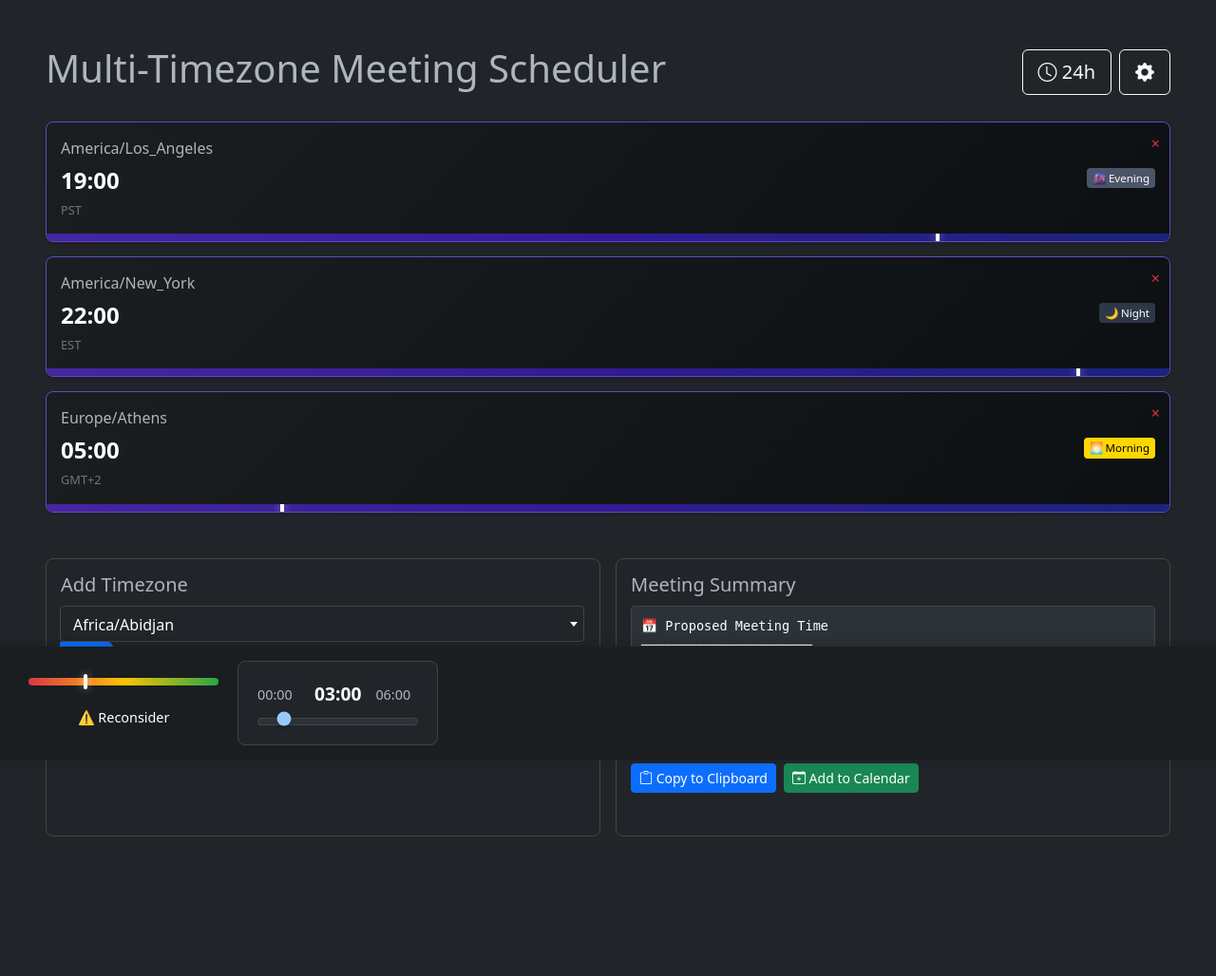
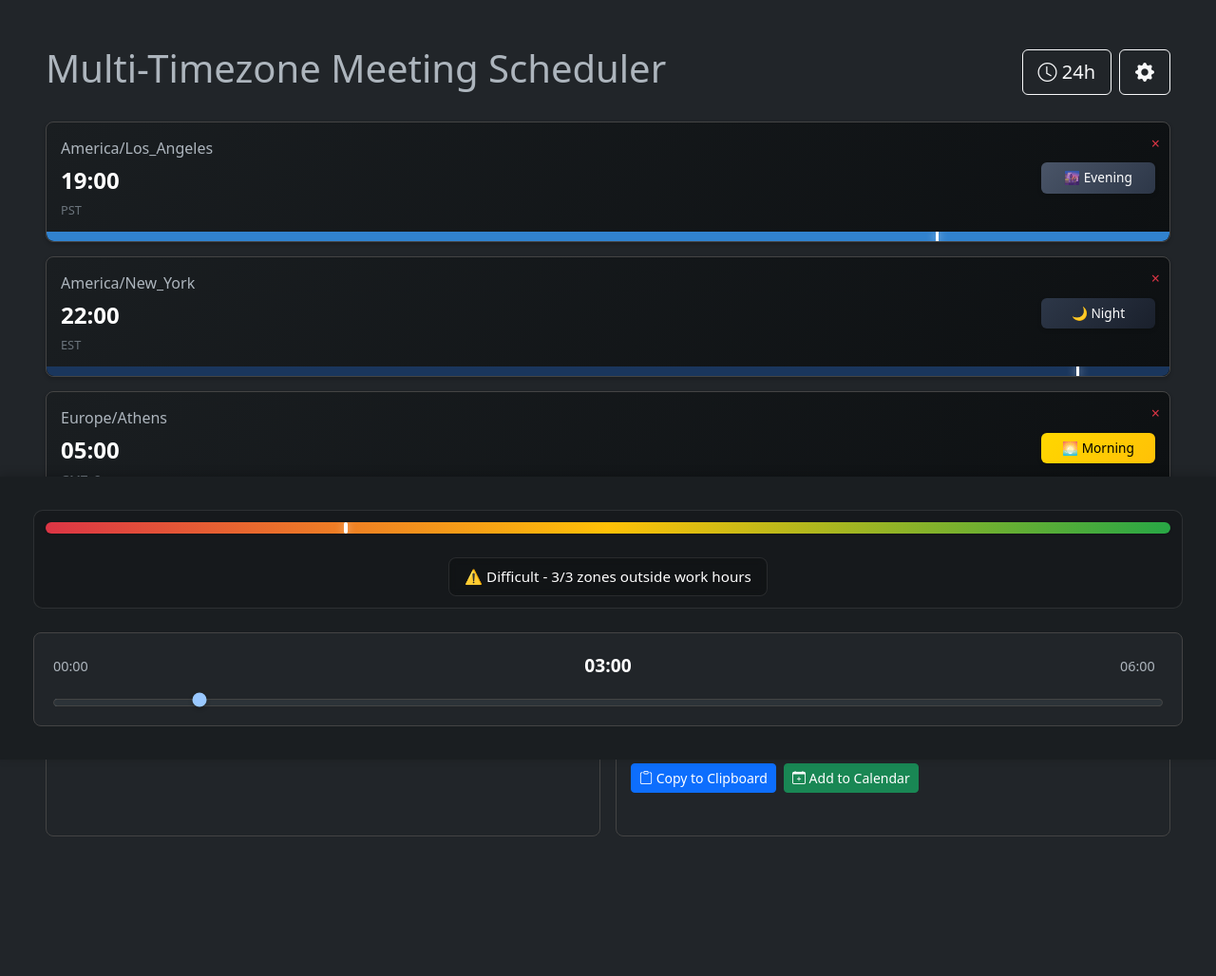
Before and after one commit to graysonchalmers/timezone-scheduler, a Flask app: page / in a window 1280 px wide. Shown: the top 1028 px of the page at 95% size. Run offline with Flask 3, Linux system fonts and the light colour scheme; some libraries are stand-ins or nearby versions.

Commit message:
feat(ui): Dynamic time-based color indicators for progress bars
- Replace gradient with solid colors that change based on hour
- Add smooth transitions between time period colors
- Implement 24-hour color cycle from night blues to day oranges
- Remove separate day/night card styles in favor of unified design

```diff
--- a/static/script.js
+++ b/static/script.js
@@ -1,5 +1,5 @@
 // Time format state
-let use24HourFormat = true;
+let use24HourFormat = JSON.parse(localStorage.getItem('use24HourFormat')) ?? true;
 
 // Default timezones and time constants
 const DEFAULT_TIMEZONES = [
@@ -40,6 +40,9 @@ $(document).ready(function() {
         theme: 'default'
     });
 
+    // Load saved settings
+    loadSettings();
+
     // Set slider to current time
     initializeTimeSlider();
 
@@ -51,8 +54,9 @@ $(document).ready(function() {
     // Initialize time display
     updateTime();
 
-    // Initialize time format toggle
-    document.getElementById('toggleTimeFormat').addEventListener('click', toggleTimeFormat);
+    // Initialize time format toggle button state
+    const formatText = document.querySelector('#toggleTimeFormat .format-text');
+    formatText.textContent = use24HourFormat ? '24h' : '12h';
 });
 
 function toggleTimeFormat() {
@@ -61,6 +65,7 @@ function toggleTimeFormat() {
     formatText.textContent = use24HourFormat ? '24h' : '12h';
     updateAllTimezones();
     updateTime();
+    saveSettings();
 }
 
 function formatTime(dateTime) {
@@ -129,15 +134,11 @@ function addTimezone() {
     const select = document.getElementById('timezoneSelect');
     const timezone = select.value;
 
-    if (selectedTimezones.has(timezone)) {
-        alert('This timezone is already added!');
-        return;
+    if (!selectedTimezones.has(timezone)) {
+        selectedTimezones.add(timezone);
+        addTimezoneCard(timezone);
+        saveSettings();
     }
-
-    selectedTimezones.add(timezone);
-    saveTimezones();
-    addTimezoneCard(timezone);
-    updateAllTimezones();
 }
 
 function addTimezoneCard(timezone) {
@@ -208,36 +209,39 @@ function updateMeetingSummary(baseTime) {
 
 function removeTimezone(timezone) {
     selectedTimezones.delete(timezone);
-    saveTimezones();
-
-    const card = document.getElementById(`timezone-${timezone.replace(/\//g, '-')}`);
+    const card = document.querySelector(`[data-timezone="${timezone}"]`);
     if (card) {
         card.remove();
+        saveSettings();
     }
-    updateAllTimezones();
 }
 
 function resetToDefaults() {
     // Clear existing timezones
     clearAllTimezones();
 
-    // Add default timezones
-    DEFAULT_TIMEZONES.forEach(timezone => {
-        selectedTimezones.add(timezone);
+    // Reset to default timezones
+    selectedTimezones = new Set(DEFAULT_TIMEZONES);
+    selectedTimezones.forEach(timezone => {
         addTimezoneCard(timezone);
     });
 
-    saveTimezones();
+    // Reset time format to 24h
+    use24HourFormat = true;
+    const formatText = document.querySelector('#toggleTimeFormat .format-text');
+    formatText.textContent = '24h';
+
+    // Update displays
     updateAllTimezones();
+    updateTime();
 
-    // Close the modal
-    const modal = bootstrap.Modal.getInstance(document.getElementById('settingsModal'));
-    modal.hide();
+    // Save new defaults
+    saveSettings();
 }
 
 function clearAllTimezones() {
     selectedTimezones.clear();
-    saveTimezones();
+    saveSettings();
 
     const timezoneList = document.getElementById('timezoneList');
     timezoneList.innerHTML = '';
@@ -247,8 +251,20 @@ function clearAllTimezones() {
     modal.hide();
 }
 
-function saveTimezones() {
-    localStorage.setItem('selectedTimezones', JSON.stringify([...selectedTimezones]));
+function saveSettings() {
+    localStorage.setItem('use24HourFormat', JSON.stringify(use24HourFormat));
+    localStorage.setItem('selectedTimezones', JSON.stringify(Array.from(selectedTimezones)));
+}
+
+function loadSettings() {
+    // Time format
+    use24HourFormat = JSON.parse(localStorage.getItem('use24HourFormat')) ?? true;
+
+    // Selected timezones (already handled in initialization)
+    const savedTimezones = JSON.parse(localStorage.getItem('selectedTimezones'));
+    if (savedTimezones) {
+        selectedTimezones = new Set(savedTimezones);
+    }
 }
 
 function isDaytime(hour) {
@@ -256,14 +272,32 @@ function isDaytime(hour) {
 }
 
 function getTimeScore(hour) {
+    // Core business hours get highest score
     if (hour >= BUSINESS_HOURS.START && hour < BUSINESS_HOURS.END) {
-        return 1; // Business hours
-    } else if (hour >= BUSINESS_HOURS.EARLY && hour < BUSINESS_HOURS.START) {
-        return 0.7; // Early but acceptable
-    } else if (hour >= BUSINESS_HOURS.END && hour < BUSINESS_HOURS.LATE) {
-        return 0.7; // Late but acceptable
-    } else {
-        return 0.3; // Outside acceptable hours
+        // Optimal hours (10 AM - 4 PM) get perfect score
+        if (hour >= 10 && hour < 16) {
+            return 1.0;
+        }
+        // Early or late business hours get very good score
+        return 0.9;
+    }
+    // Early morning or early evening hours
+    else if ((hour >= BUSINESS_HOURS.EARLY && hour < BUSINESS_HOURS.START) ||
+             (hour >= BUSINESS_HOURS.END && hour < BUSINESS_HOURS.LATE)) {
+        // More favorable early/late hours
+        if ((hour >= 8 && hour < 9) || (hour >= 17 && hour < 18)) {
+            return 0.75;
+        }
+        // Less favorable early/late hours
+        return 0.6;
+    }
+    // Late evening hours (19-22) get lower score
+    else if (hour >= BUSINESS_HOURS.LATE && hour < 22) {
+        return 0.4;
+    }
+    // Night hours (22-7) get lowest score
+    else {
+        return 0.2;
     }
 }
 
@@ -275,15 +309,23 @@ function updateRecommendation(timeScores) {
     // Update marker position
     marker.style.left = `${avgScore * 100}%`;
 
-    // Update recommendation text
-    if (avgScore > 0.8) {
-        recommendationText.textContent = '✨ Great time!';
+    // Count zones in different time ranges
+    const businessHoursCount = timeScores.filter(score => score >= 0.9).length;
+    const acceptableHoursCount = timeScores.filter(score => score >= 0.6 && score < 0.9).length;
+    const challengingHoursCount = timeScores.filter(score => score < 0.6).length;
+
+    // Generate recommendation text
+    if (avgScore > 0.9) {
+        recommendationText.textContent = '✨ Perfect! Core business hours for all zones';
+    } else if (avgScore > 0.8) {
+        recommendationText.textContent = `✨ Great! Business hours for ${businessHoursCount}/${timeScores.length} zones`;
     } else if (avgScore > 0.6) {
-        recommendationText.textContent = '👍 Good time';
+        recommendationText.textContent = `👍 Good - ${businessHoursCount} business, ${acceptableHoursCount} acceptable`;
     } else if (avgScore > 0.4) {
-        recommendationText.textContent = '😐 Acceptable';
+        const earlyLateCount = acceptableHoursCount;
+        recommendationText.textContent = `😐 Workable - ${earlyLateCount} early/late, ${challengingHoursCount} challenging`;
     } else {
-        recommendationText.textContent = '⚠️ Reconsider';
+        recommendationText.textContent = `⚠️ Difficult - ${challengingHoursCount}/${timeScores.length} zones outside work hours`;
     }
 }
 
@@ -301,7 +343,6 @@ function updateAllTimezones() {
             // Calculate time period and progress
             const timePeriod = getTimePeriod(localHour);
             const dayProgress = calculateDayProgress(localHour, localMinute);
-            const daytime = isDaytime(localHour);
             const timeScore = getTimeScore(localHour);
             timeScores.push(timeScore);
 
@@ -322,12 +363,14 @@ function updateAllTimezones() {
                 periodElement.textContent = `${timePeriod.icon} ${timePeriod.label}`;
                 periodElement.className = `time-period ${timePeriod.label.toLowerCase()}`;
 
-                // Update progress bar with marker
+                // Update progress bar color and marker
+                const timeColor = getTimeColor(localHour);
                 progressBar.style.width = '100%';
+                progressBar.style.background = timeColor;
                 progressBar.innerHTML = `<div class="time-progress-marker" style="left: ${dayProgress}%"></div>`;
 
                 // Update card styling
-                card.className = `timezone-card ${daytime ? 'daytime' : 'nighttime'}`;
+                card.className = 'timezone-card';
             }
         } catch (error) {
             console.error('Error converting time for timezone:', timezone, error);
@@ -351,6 +394,37 @@ function updateAllTimezones() {
     updateMeetingSummary(baseTime);
 }
 
+function getTimeColor(hour) {
+    // Define color stops for each hour (24 colors)
+    const colors = [
+        '#2d3748', // 0:00 (Midnight)
+        '#1a365d', // 1:00
+        '#1a365d', // 2:00
+        '#2b6cb0', // 3:00
+        '#2b6cb0', // 4:00
+        '#4299e1', // 5:00 (Dawn)
+        '#63b3ed', // 6:00
+        '#90cdf4', // 7:00
+        '#fbd38d', // 8:00
+        '#fbd38d', // 9:00
+        '#f6ad55', // 10:00
+        '#ed8936', // 11:00
+        '#dd6b20', // 12:00 (Noon)
+        '#ed8936', // 13:00
+        '#f6ad55', // 14:00
+        '#fbd38d', // 15:00
+        '#90cdf4', // 16:00
+        '#63b3ed', // 17:00
+        '#4299e1', // 18:00
+        '#3182ce', // 19:00
+        '#2b6cb0', // 20:00
+        '#2c5282', // 21:00
+        '#1a365d', // 22:00
+        '#2d3748'  // 23:00
+    ];
+    return colors[hour];
+}
+
 function sortTimezoneCards(baseTime) {
     const timezoneList = document.getElementById('timezoneList');
     const cards = Array.from(timezoneList.children);
@@ -365,6 +439,31 @@ function sortTimezoneCards(baseTime) {
 }
 
 document.getElementById('timeSlider').addEventListener('input', updateTime);
+
+// Add keyboard controls for time adjustment
+document.addEventListener('keydown', function(event) {
+    const slider = document.getElementById('timeSlider');
+    const currentValue = parseInt(slider.value);
+
+    switch(event.key) {
+        case 'ArrowLeft':
+            // Move 15 minutes backward (1 step)
+            if (currentValue > 0) {
+                slider.value = currentValue - 1;
+                updateTime();
+            }
+            event.preventDefault();
+            break;
+        case 'ArrowRight':
+            // Move 15 minutes forward (1 step)
+            if (currentValue < SLIDER_CONFIG.STEPS - 1) {
+                slider.value = currentValue + 1;
+                updateTime();
+            }
+            event.preventDefault();
+            break;
+    }
+});
 
 function copyMeetingSummary() {
     const summaryText = document.getElementById('meetingSummary').textContent;
--- a/static/style.css
+++ b/static/style.css
@@ -10,14 +10,15 @@
     overflow: hidden;
 }
 
-.timezone-card.daytime {
-    background: linear-gradient(135deg, #2c3338 0%, #1a1e21 100%);
-    border-color: #4a90e2;
+.timezone-card {
+    background: linear-gradient(135deg, #1a1e21 0%, #0d1012 100%);
+    border: 1px solid #444;
+    transition: all 0.3s ease;
 }
 
-.timezone-card.nighttime {
-    background: linear-gradient(135deg, #1a1e21 0%, #0d1012 100%);
-    border-color: #6b46c1;
+.timezone-card:hover {
+    transform: translateY(-1px);
+    box-shadow: 0 4px 12px rgba(0,0,0,0.2);
 }
 
 .time-progress {
@@ -25,44 +26,49 @@
     bottom: 0;
     left: 0;
     width: 100%;
-    height: 8px;
+    height: 10px;
     background: rgba(0,0,0,0.2);
     overflow: hidden;
+    border-radius: 0 0 8px 8px;
 }
 
 .time-progress-bar {
     height: 100%;
-    transition: width 0.3s ease;
+    transition: all 0.3s ease;
     position: relative;
+    background: linear-gradient(90deg,
+        #2d3748 0%,      /* Midnight (dark blue) */
+        #1a365d 8.33%,   /* 2 AM (deeper blue) */
+        #2b6cb0 16.67%,  /* 4 AM (blue) */
+        #4299e1 25%,     /* 6 AM (light blue) */
+        #63b3ed 29.17%,  /* 7 AM (lighter blue) */
+        #90cdf4 33.33%,  /* 8 AM (pale blue) */
+        #fbd38d 37.5%,   /* 9 AM (pale orange) */
+        #fbd38d 41.67%,  /* 10 AM (pale orange) */
+        #f6ad55 45.83%,  /* 11 AM (light orange) */
+        #ed8936 50%,     /* Noon (orange) */
+        #f6ad55 54.17%,  /* 1 PM (light orange) */
+        #fbd38d 58.33%,  /* 2 PM (pale orange) */
+        #fbd38d 62.5%,   /* 3 PM (pale orange) */
+        #90cdf4 66.67%,  /* 4 PM (pale blue) */
+        #63b3ed 70.83%,  /* 5 PM (lighter blue) */
+        #4299e1 75%,     /* 6 PM (light blue) */
+        #3182ce 79.17%,  /* 7 PM (medium blue) */
+        #2b6cb0 83.33%,  /* 8 PM (blue) */
+        #2c5282 87.5%,   /* 9 PM (dark blue) */
+        #1a365d 91.67%,  /* 10 PM (deeper blue) */
+        #2d3748 100%     /* Midnight (dark blue) */
+    );
 }
 
 .time-progress-marker {
     position: absolute;
     top: 0;
     height: 100%;
-    width: 4px;
-    background: #fff;
-    box-shadow: 0 0 8px rgba(255,255,255,0.5);
-}
-
-.daytime .time-progress-bar {
-    background: linear-gradient(90deg,
-        #4a90e2 0%,      /* Early morning (blue) */
-        #64b5f6 15%,     /* Morning (light blue) */
-        #ffd54f 30%,     /* Late morning (yellow) */
-        #ffa726 50%,     /* Noon (orange) */
-        #ff7043 70%,     /* Afternoon (dark orange) */
-        #7e57c2 85%,     /* Evening (purple) */
-        #5e35b1 100%     /* Late evening (dark purple) */
-    );
-}
-
-.nighttime .time-progress-bar {
-    background: linear-gradient(90deg,
-        #4527a0 0%,      /* Early night (deep purple) */
-        #311b92 50%,     /* Middle of night (darker purple) */
-        #1a237e 100%     /* Late night (deep blue) */
-    );
+    width: 3px;
+    background: #ffffff;
+    box-shadow: 0 0 10px rgba(255,255,255,0.7);
+    transition: left 0.3s ease;
 }
 
 .timezone-card .content {
@@ -95,28 +101,42 @@
 }
 
 .time-period {
-    padding: 2px 6px;
-    border-radius: 4px;
-    font-size: 0.8em;
+    padding: 6px 12px;
+    border-radius: 6px;
+    font-size: 0.95em;
+    font-weight: 500;
+    box-shadow: 0 2px 4px rgba(0,0,0,0.15);
+    min-width: 120px;
+    text-align: center;
+    display: inline-flex;
+    align-items: center;
+    justify-content: center;
+    gap: 6px;
+    transition: all 0.2s ease;
+}
+
+.time-period:hover {
+    transform: translateY(-1px);
+    box-shadow: 0 3px 6px rgba(0,0,0,0.2);
 }
 
 .time-period.morning {
-    background-color: #ffd700;
+    background: linear-gradient(135deg, #ffd700 0%, #ffc107 100%);
     color: #000;
 }
 
 .time-period.afternoon {
-    background-color: #ff8c00;
+    background: linear-gradient(135deg, #ff8c00 0%, #ff6b00 100%);
     color: #000;
 }
 
 .time-period.evening {
-    background-color: #4a5568;
+    background: linear-gradient(135deg, #4a5568 0%, #2d3748 100%);
     color: #fff;
 }
 
 .time-period.night {
-    background-color: #2d3748;
+    background: linear-gradient(135deg, #2d3748 0%, #1a202c 100%);
     color: #fff;
 }
 
@@ -216,63 +236,87 @@
 }
 
 .recommendation-text {
-    color: #fff;
-    font-size: 0.9em;
-    white-space: nowrap;
+    color: #ffffff;
+    font-size: 1.1em;
+    text-align: center;
+    font-weight: 500;
+    text-shadow: 0 1px 2px rgba(0,0,0,0.2);
+    padding: 8px 16px;
+    border-radius: 8px;
+    background: rgba(0,0,0,0.2);
+    margin-top: 8px;
+    backdrop-filter: blur(4px);
+    -webkit-backdrop-filter: blur(4px);
+    border: 1px solid rgba(255,255,255,0.1);
+    transition: all 0.2s ease;
 }
 
-.meeting-summary {
-    background-color: #212529;
-    padding: 15px;
-    border-radius: 8px;
-    border: 1px solid #444;
-    height: 100%;
+.recommendation-text:hover {
+    background: rgba(0,0,0,0.25);
+    transform: translateY(-1px);
 }
 
-.summary-content {
-    background-color: #2c3338;
-    border-radius: 4px;
-    padding: 10px;
-    margin: 10px 0;
-    white-space: pre-wrap;
-    font-family: monospace;
-    color: #fff;
-    border: 1px solid #444;
-    font-size: 0.85em;
-    max-height: 150px;
-    overflow-y: auto;
+.time-score {
+    display: flex;
+    flex-direction: column;
+    align-items: center;
+    gap: 12px;
+    margin-bottom: 15px;
+    padding: 12px;
+    border-radius: 10px;
+    background: rgba(0,0,0,0.15);
+    border: 1px solid rgba(255,255,255,0.1);
 }
 
-.copy-feedback {
-    margin-top: 10px;
-    color: #28a745;
-    font-size: 0.9em;
-    height: 20px;
-    opacity: 0;
-    transition: opacity 0.3s ease;
+.time-score .score {
+    width: 100%;
+    height: 14px;
+    background: linear-gradient(90deg,
+        #dc3545 0%,      /* Red for poor times */
+        #ffc107 50%,     /* Yellow for moderate times */
+        #28a745 100%     /* Green for good times */
+    );
+    border-radius: 7px;
+    position: relative;
+    overflow: hidden;
+    box-shadow: 0 2px 6px rgba(0,0,0,0.2);
 }
 
-.copy-feedback.show {
-    opacity: 1;
+.time-score .marker {
+    position: absolute;
+    top: -1px;
+    height: 16px;
+    width: 4px;
+    background: #ffffff;
+    box-shadow: 0 0 12px rgba(255,255,255,0.8);
+    border-radius: 2px;
+    transition: left 0.3s ease;
 }
 
-.slider-container {
-    display: flex;
-    align-items: center;
-    gap: 10px;
-    margin: 0 10px;
+.time-selector {
+    width: 100%;
+    padding: 20px;
+    border-radius: 8px;
+    background-color: #212529;
+    border: 1px solid #444;
 }
 
-.time-label {
-    color: #adb5bd;
-    font-size: 0.9em;
-    min-width: 45px;
+.time-range {
+    width: 100%;
+    margin: 10px 0;
 }
 
-.timezone-offset {
-    color: #6c757d;
-    font-size: 0.8em;
-    margin-top: 4px;
+.time-display {
+    display: flex;
+    justify-content: space-between;
+    align-items: center;
+    margin-bottom: 10px;
+}
+
+.current-time {
+    font-size: 1.2em;
+    font-weight: bold;
+    color: #fff;
 }
 
 /* Select2 dark mode customization */
@@ -445,13 +489,21 @@
 }
 
 .floating-content {
-    max-width: 1320px;
-    margin: 0 auto;
     display: flex;
-    flex-direction: row;
-    gap: 20px;
-    align-items: center;
-    padding: 0 15px;
+    flex-direction: column;
+    gap: 15px;
+    padding: 20px;
+}
+
+.time-score {
+    margin-bottom: 10px;
+}
+
+.time-selector {
+    background-color: #212529;
+    padding: 20px;
+    border-radius: 8px;
+    border: 1px solid #444;
 }
 
 @media (max-width: 768px) {
@@ -555,3 +607,106 @@
     transform: scale(1.1);
     background: #f8f9fa;
 }
+
+.copy-feedback {
+    margin-top: 10px;
+    color: #28a745;
+    font-size: 0.9em;
+    height: 20px;
+    opacity: 0;
+    transition: opacity 0.3s ease;
+}
+
+.copy-feedback.show {
+    opacity: 1;
+}
+
+.slider-container {
+    display: flex;
+    align-items: center;
+    gap: 10px;
+    margin: 0 10px;
+}
+
+.time-label {
+    color: #adb5bd;
+    font-size: 0.9em;
+    min-width: 45px;
+}
+
+.timezone-offset {
+    color: #6c757d;
+    font-size: 0.8em;
+    margin-top: 4px;
+}
+
+.time-score-container {
+    background: #212529;
+    border-radius: 8px;
+    padding: 15px;
+    border: 1px solid #444;
+    box-shadow: 0 2px 4px rgba(0,0,0,0.2);
+}
+
+.time-score {
+    display: flex;
+    flex-direction: column;
+    align-items: center;
+    gap: 10px;
+    margin-bottom: 10px;
+}
+
+.time-score .score {
+    width: 100%;
+    height: 12px;
+    background: linear-gradient(90deg,
+        #dc3545 0%,      /* Red for poor times */
+        #ffc107 50%,     /* Yellow for moderate times */
+        #28a745 100%     /* Green for good times */
+    );
+    border-radius: 6px;
+    position: relative;
+    overflow: hidden;
+    box-shadow: 0 1px 3px rgba(0,0,0,0.2);
+}
+
+.time-score .marker {
+    position: absolute;
+    top: 0;
+    height: 100%;
+    width: 4px;
+    background: #ffffff;
+    box-shadow: 0 0 8px rgba(255,255,255,0.5);
+    border-radius: 2px;
+    transition: left 0.3s ease;
+}
+
+.time-score .recommendation-text {
+    color: #ffffff;
+    font-size: 0.95em;
+    text-align: center;
+    font-weight: 500;
+    text-shadow: 0 1px 2px rgba(0,0,0,0.2);
+}
+
+.meeting-summary {
+    background-color: #212529;
+    padding: 15px;
+    border-radius: 8px;
+    border: 1px solid #444;
+    height: 100%;
+}
+
+.summary-content {
+    background-color: #2c3338;
+    border-radius: 4px;
+    padding: 10px;
+    margin: 10px 0;
+    white-space: pre-wrap;
+    font-family: monospace;
+    color: #fff;
+    border: 1px solid #444;
+    font-size: 0.85em;
+    max-height: 150px;
+    overflow-y: auto;
+}
--- a/templates/index.html
+++ b/templates/index.html
@@ -3,7 +3,7 @@
 <head>
     <meta charset="UTF-8">
     <meta name="viewport" content="width=device-width, initial-scale=1.0">
-    <title>Multi-Timezone Meeting Scheduler</title>
+    <title>Multi-Timezone Meeting Scheduler v1.0</title>
     <link href="https://cdn.jsdelivr.net/npm/bootstrap@5.3.0/dist/css/bootstrap.min.css" rel="stylesheet">
     <link href="https://cdn.jsdelivr.net/npm/select2@4.1.0-rc.0/dist/css/select2.min.css" rel="stylesheet" />
     <link rel="stylesheet" href="https://cdn.jsdelivr.net/npm/bootstrap-icons@1.11.3/font/bootstrap-icons.min.css">
```
